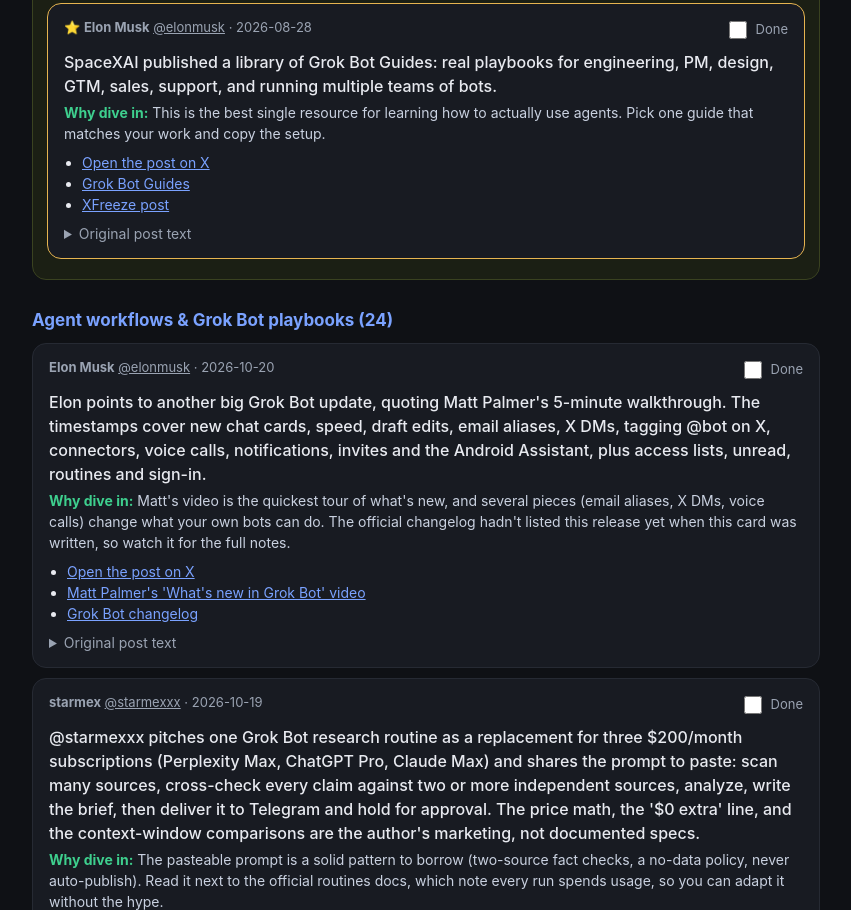
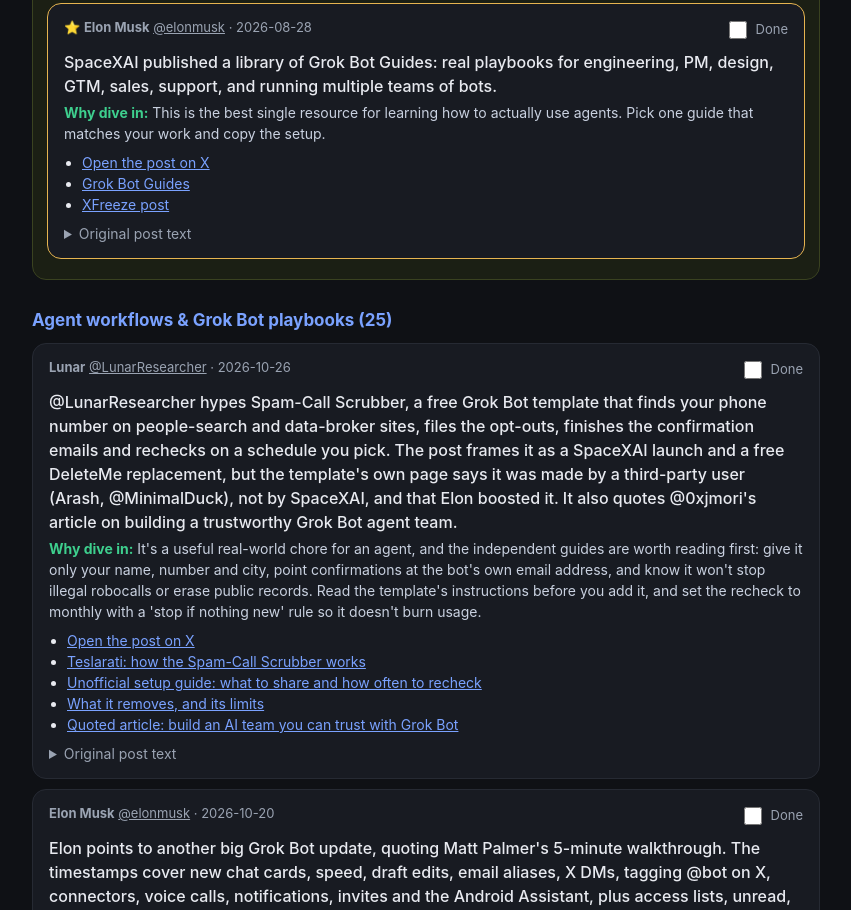
Before and after one commit to skialta/aib-dc97141f, a plain HTML site: page index.html in a window 1280 px wide. Shown: the part 1890-2800 px from the top of the page, without its empty margins (214-1065 px from the left). Drawn offline with Linux system fonts and the light colour scheme.

Commit message:
Add new AI bookmark: Spam-Call Scrubber Grok Bot template

```diff
--- a/index.html
+++ b/index.html
@@ -21,7 +21,7 @@
 .start h2{color:#e6b450}.small{font-size:12px;color:var(--mut)}
 .disc{border-top:2px dashed #6b5bd6;margin-top:32px;padding-top:4px}.disc h2,.disc h3{color:#a99bff}.disc .card{border-color:#3d3570}</style></head><body>
 <header><div class="wrap" style="padding-bottom:0"><h1>🧠 AI Deep-Dive Queue</h1>
-<div class="row"><div style="flex:1"><div class="bar"><i id="pb"></i></div></div><span id="pc" class="small">0/53 done</span></div>
+<div class="row"><div style="flex:1"><div class="bar"><i id="pb"></i></div></div><span id="pc" class="small">0/54 done</span></div>
 <div class="row js"><input type="search" id="q" placeholder="Search posts, authors, summaries…"><label class="done"><input type="checkbox" id="hide">Hide done</label></div>
 <div class="row js" id="chips"><button class="chip on" data-c="all">All</button><button class="chip" data-c="agents">Agent workflows &amp; Grok Bot playbooks</button><button class="chip" data-c="models">New models &amp; research</button><button class="chip" data-c="safety">AI safety, science &amp; the big picture</button><button class="chip" data-c="infra">Compute &amp; infrastructure</button><button class="chip" data-c="build">Learning to build with AI</button><button class="chip" data-c="discover">🔭 Discover</button></div></div></header>
 <main class="wrap"><div class="start" id="start"><h2>⭐ Start here</h2><div class="card star" data-id="2113697902916751661" data-c="models">
@@ -64,7 +64,28 @@
 <label class="done js"><input type="checkbox" class="dn">Done</label></div>
 <div class="sum">SpaceXAI published a library of Grok Bot Guides: real playbooks for engineering, PM, design, GTM, sales, support, and running multiple teams of bots.</div><div class="why"><b>Why dive in:</b> This is the best single resource for learning how to actually use agents. Pick one guide that matches your work and copy the setup.</div>
 <ul><li><a href="https://x.com/elonmusk/status/2093471590767882716" target="_blank" rel="noopener">Open the post on X</a></li><li><a href="https://x.ai/bot/guides" target="_blank" rel="noopener">Grok Bot Guides</a></li><li><a href="https://x.com/XFreeze/status/2093337680452968873" target="_blank" rel="noopener">XFreeze post</a></li></ul>
-<details><summary>Original post text</summary><pre>How to use Grok @Bot https://t.co/gSVCSKC7M7</pre></details></div></div><div id="list"><section data-c="agents"><h2>Agent workflows &amp; Grok Bot playbooks (24)</h2><div class="card" data-id="2112589019380875714" data-c="agents">
+<details><summary>Original post text</summary><pre>How to use Grok @Bot https://t.co/gSVCSKC7M7</pre></details></div></div><div id="list"><section data-c="agents"><h2>Agent workflows &amp; Grok Bot playbooks (25)</h2><div class="card" data-id="2114712197834149958" data-c="agents">
+<div class="meta"><span><b>Lunar</b> <a href="https://x.com/LunarResearcher" target="_blank">@LunarResearcher</a> · 2026-10-26</span>
+<label class="done js"><input type="checkbox" class="dn">Done</label></div>
+<div class="sum">@LunarResearcher hypes Spam-Call Scrubber, a free Grok Bot template that finds your phone number on people-search and data-broker sites, files the opt-outs, finishes the confirmation emails and rechecks on a schedule you pick. The post frames it as a SpaceXAI launch and a free DeleteMe replacement, but the template&#x27;s own page says it was made by a third-party user (Arash, @MinimalDuck), not by SpaceXAI, and that Elon boosted it. It also quotes @0xjmori&#x27;s article on building a trustworthy Grok Bot agent team.</div><div class="why"><b>Why dive in:</b> It&#x27;s a useful real-world chore for an agent, and the independent guides are worth reading first: give it only your name, number and city, point confirmations at the bot&#x27;s own email address, and know it won&#x27;t stop illegal robocalls or erase public records. Read the template&#x27;s instructions before you add it, and set the recheck to monthly with a &#x27;stop if nothing new&#x27; rule so it doesn&#x27;t burn usage.</div>
+<ul><li><a href="https://x.com/LunarResearcher/status/2114712197834149958" target="_blank" rel="noopener">Open the post on X</a></li><li><a href="https://www.teslarati.com/grok-bot-spam-call-text-scrubber-elon-musk/" target="_blank" rel="noopener">Teslarati: how the Spam-Call Scrubber works</a></li><li><a href="https://grokusecases.com/use-cases/grok-bot-spam-call-scrubber" target="_blank" rel="noopener">Unofficial setup guide: what to share and how often to recheck</a></li><li><a href="https://whatshouldmybotdo.com/guides/grok-bot-spam-call-scrubber" target="_blank" rel="noopener">What it removes, and its limits</a></li><li><a href="https://x.com/0xjmori/status/2101661510091034926" target="_blank" rel="noopener">Quoted article: build an AI team you can trust with Grok Bot</a></li></ul>
+<details><summary>Original post text</summary><pre>Holy f*ck, Elon Musk&#x27;s team at spacexai just dropped a full spam killer inside Grok Bot, and it&#x27;s free
+
+DeleteMe charges $129 a year to pull your number off spam lists
+
+Grok Bot does it for $0
+
+It finds your number on people-search sites, files every opt-out, clicks the confirmation emails and checks again every month
+
+Add the free Spam-Call Scrubber skill, then say these 3 lines once:
+
+1. &quot;Find every site that lists my phone number and home address&quot;
+2. &quot;File the opt-out on each one and finish the confirmation emails&quot;
+3. &quot;Check again on the 1st of every month and tell me what came back&quot;
+
+Say line 1 tonight
+
+Then read how to wire it into a team that never sleeps in the article below ↓</pre></details></div><div class="card" data-id="2112589019380875714" data-c="agents">
 <div class="meta"><span><b>Elon Musk</b> <a href="https://x.com/elonmusk" target="_blank">@elonmusk</a> · 2026-10-20</span>
 <label class="done js"><input type="checkbox" class="dn">Done</label></div>
 <div class="sum">Elon points to another big Grok Bot update, quoting Matt Palmer&#x27;s 5-minute walkthrough. The timestamps cover new chat cards, speed, draft edits, email aliases, X DMs, tagging @bot on X, connectors, voice calls, notifications, invites and the Android Assistant, plus access lists, unread, routines and sign-in.</div><div class="why"><b>Why dive in:</b> Matt&#x27;s video is the quickest tour of what&#x27;s new, and several pieces (email aliases, X DMs, voice calls) change what your own bots can do. The official changelog hadn&#x27;t listed this release yet when this card was written, so watch it for the full notes.</div>
@@ -618,14 +639,14 @@
 <div class="sum">Points to a 45-minute session where SpaceXAI&#x27;s Peng Zheng and Lauren Tan show how they use Grok Bot to build Grok Bot across design, engineering, user feedback and bot management.</div><div class="why"><b>Why dive in:</b> The internal playbook behind the guides you saved. The framing is hypey, but the linked session is the real substance.</div>
 <ul><li><a href="https://x.com/0xGenAi/status/2105372581725356099" target="_blank" rel="noopener">Open the post on X</a></li></ul>
 </div><h3>Accounts worth following</h3><ul><li><a href="https://x.com/poteto" target="_blank" rel="noopener">@poteto</a> (Lauren Tan): Builds Grok Bot at SpaceXAI (ex-Cursor, React compiler); the most practical agent-workflow posts on X. ~188K followers.</li><li><a href="https://x.com/hardmaru" target="_blank" rel="noopener">@hardmaru</a> (hardmaru): Sakana AI co-founder and CEO; shares serious research (self-improvement, evolutionary methods). ~441K followers.</li><li><a href="https://x.com/ArtificialAnlys" target="_blank" rel="noopener">@ArtificialAnlys</a> (Artificial Analysis): Independent benchmarks and price comparisons for every new model; a fast way to cut through launch hype. ~159K followers.</li><li><a href="https://x.com/OfficialLoganK" target="_blank" rel="noopener">@OfficialLoganK</a> (Logan Kilpatrick): Leads Gemini API / AI Studio at Google; first to post Gemini launches. ~379K followers.</li><li><a href="https://x.com/bot" target="_blank" rel="noopener">@bot</a> (Grok Bot): The official Grok Bot account: weekly use-case roundups, workshops and launches (it&#x27;s the source of several of your bookmarks). ~391K followers.</li></ul></section></div>
-<p class="small">Built from your 100 most recent X bookmarks, filtered to AI, plus a Discover section (53 items). Done-status is saved in this browser when storage is available.</p></main>
+<p class="small">Built from your 100 most recent X bookmarks, filtered to AI, plus a Discover section (54 items). Done-status is saved in this browser when storage is available.</p></main>
 <script>
 (function(){try{
 var K='greg-ai-done-v1',mem={},done={};
 function load(){try{return JSON.parse(window.localStorage.getItem(K)||'{}')||{}}catch(e){return mem}}
 function save(){try{window.localStorage.setItem(K,JSON.stringify(done))}catch(e){mem=done}}
 done=load();document.documentElement.className+=' hasjs';
-var cards=[].slice.call(document.querySelectorAll('.card')),cl='all',T=53;
+var cards=[].slice.call(document.querySelectorAll('.card')),cl='all',T=54;
 function sync(){var n=0;for(var k in done)if(done[k])n++;
 document.getElementById('pb').style.width=(100*n/T)+'%';document.getElementById('pc').textContent=n+'/'+T+' done';
 cards.forEach(function(c){var d=!!done[c.dataset.id];c.classList.toggle('done',d);c.querySelector('.dn').checked=d})}
```
